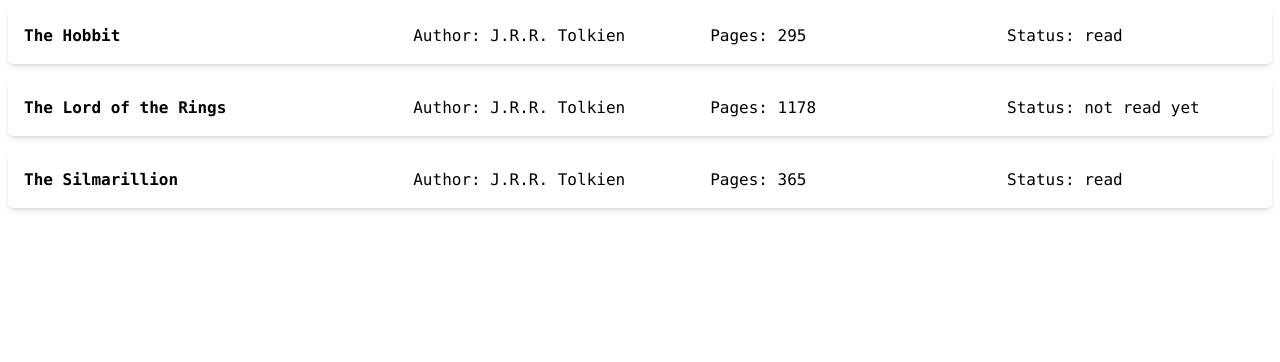
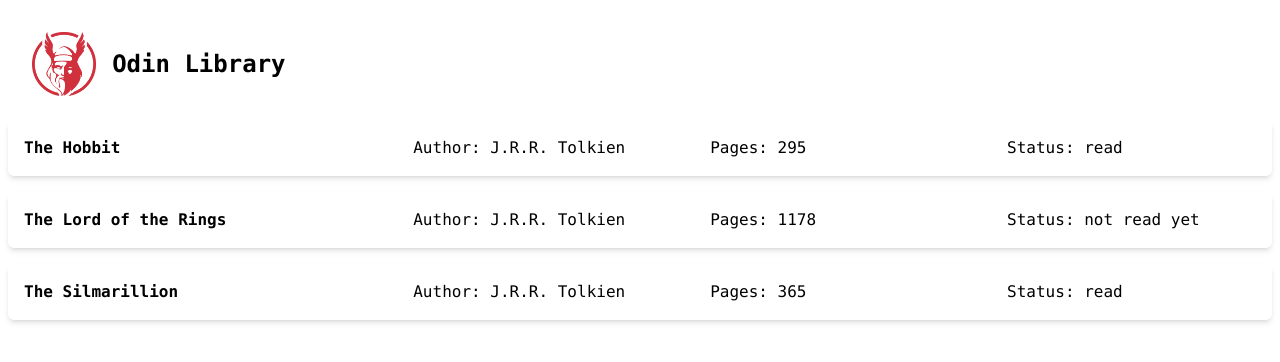
Before and after one commit to afsalahamed07/library-odin, a plain HTML site: page library.html in a window 1280 px wide. Drawn offline with nearby package versions, Linux system fonts and the light colour scheme.

Commit message:
adding logo

```diff
--- a/library.html
+++ b/library.html
@@ -9,6 +9,11 @@
 
 <div class="container mx-auto font-mono p-2">
 
+    <div class="flex flex-row items-center p-2 gap-2 m-2">
+        <img src="odin.png" alt="odin logo" class="h-20 p-2" >
+        <div class="font-bold text-2xl">Odin Library</div>
+    </div>
+
     <div id="library" class="flex flex-col gap-4">
     </div>
 </div>
```
Also changed, not shown: odin.png (added).
